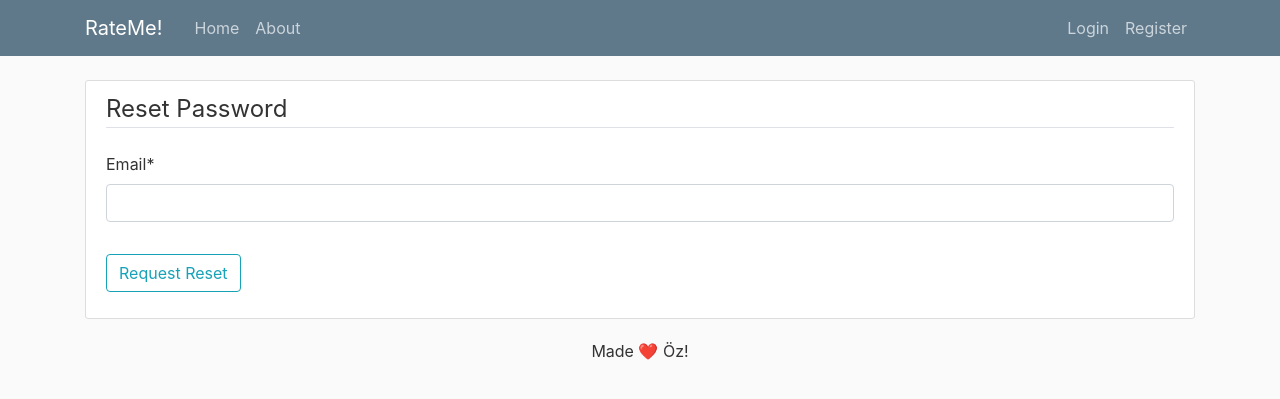
After one commit to ozguripekci/Django-Blog-App, a Django app: page /users/password-reset/ in a window 1280 px wide. The commit adds this page. Shown: the top 399 px of the page. Run offline with Django 4.2, Linux system fonts and the light colour scheme; some libraries are stand-ins or nearby versions.

Commit message:
password changes

```diff
--- a/blog/templates/blog/post_list.html
+++ b/blog/templates/blog/post_list.html
@@ -2,7 +2,7 @@
 
 
 {% block content %}
-<h1 style="text-align: center;">Rate</h1>
+<h1 style="text-align: center;">Rate App!</h1>
 <div class="mt-5" >
     {% for obj in object_list %}
     <div class="col-4" >
--- a/blog/views.py
+++ b/blog/views.py
@@ -54,11 +54,12 @@ def post_detail(request, slug):
 def post_update(request, slug):
     obj = get_object_or_404(Post, slug=slug)
     if request.user.id != obj.author.id:
+        messages.warning(request, "You are not allowed to update this post!")
         return redirect('blog:detail', slug=slug)
-
     form = PostForm(request.POST or None, request.FILES or None, instance = obj)
     if form.is_valid():
         form.save()
+        messages.success(request, "Post is updated!")
         return redirect('blog:list')
 
     context = {
@@ -71,9 +72,11 @@ def post_update(request, slug):
 def post_delete(request, slug):
     obj = get_object_or_404(Post, slug=slug)
     if request.user.id != obj.author.id:
+        messages.warning(request, "You are not allowed to delete this post!")
         return redirect('blog:detail', slug=slug)
     if request.method == "POST":
         obj.delete()
+        messages.success(request, "Post is deleted!")
         return redirect('blog:list')
     context = {
         'object' : obj
@@ -90,3 +93,4 @@ def like(request, slug):
         else:
             Like.objects.create(user=request.user, post=obj)
         return redirect('blog:detail', slug=slug)
+    return redirect('blog:detail', slug=slug)
--- /dev/null
+++ b/users/templates/users/password_reset_email.html
@@ -0,0 +1,17 @@
+{% extends 'base.html' %} {% block title %}login{% endblock %}
+{% load crispy_forms_tags %}
+{% block content %}
+<div class="content-section">
+    <form action="" method="post">
+        {% csrf_token %}
+        <fieldset class="form-group">
+            <legend class="border-bottom mb-4">Reset Password</legend>
+            {{ form|crispy }}
+        </fieldset>
+        <div class="form-group">
+            <button class="btn btn-outline-info" type="submit">Request Reset</button>
+        </div>
+    </form>
+
+</div>
+{% endblock %}
```
Also changed, not shown: users/templates/users/password_reset_complete.html (added, +8 -0 lines), users/templates/users/password_reset_confirm.html (added, +17 -0 lines), users/templates/users/password_reset_done.html (added, +11 -0 lines).
